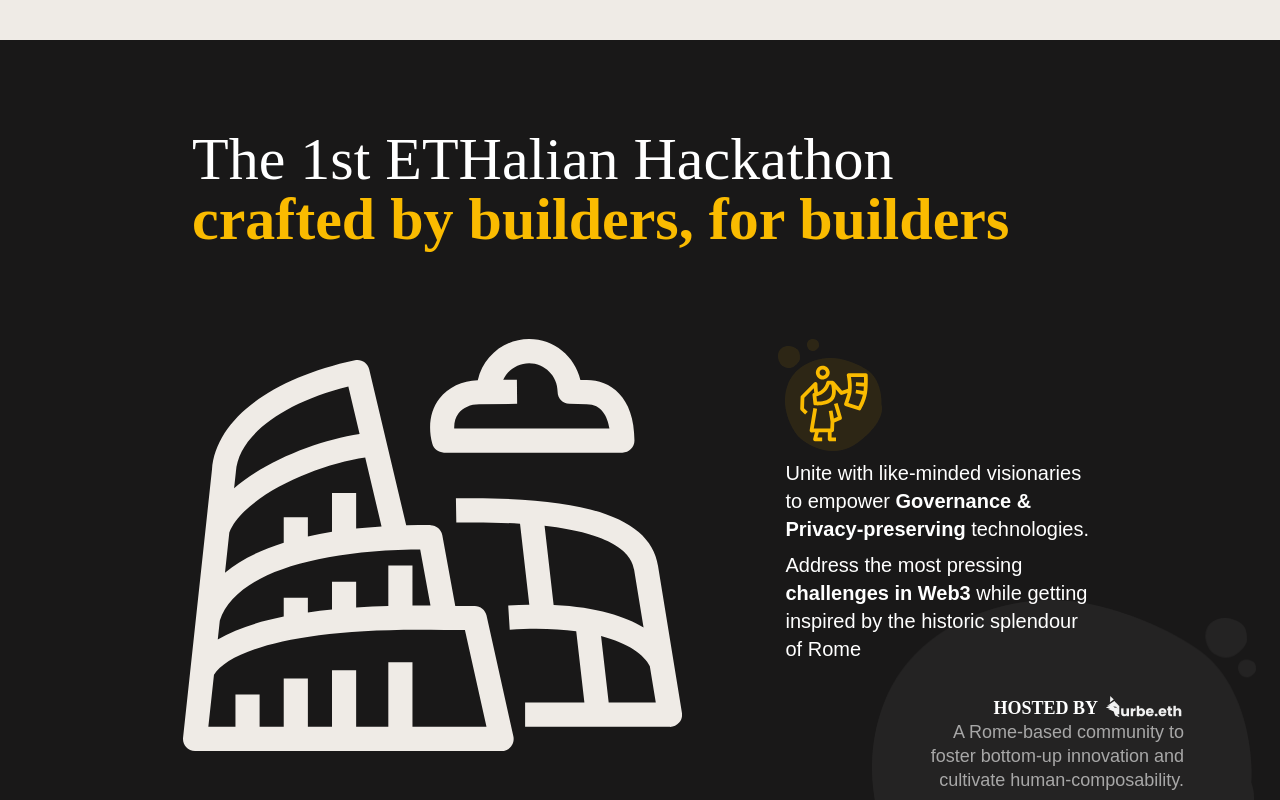
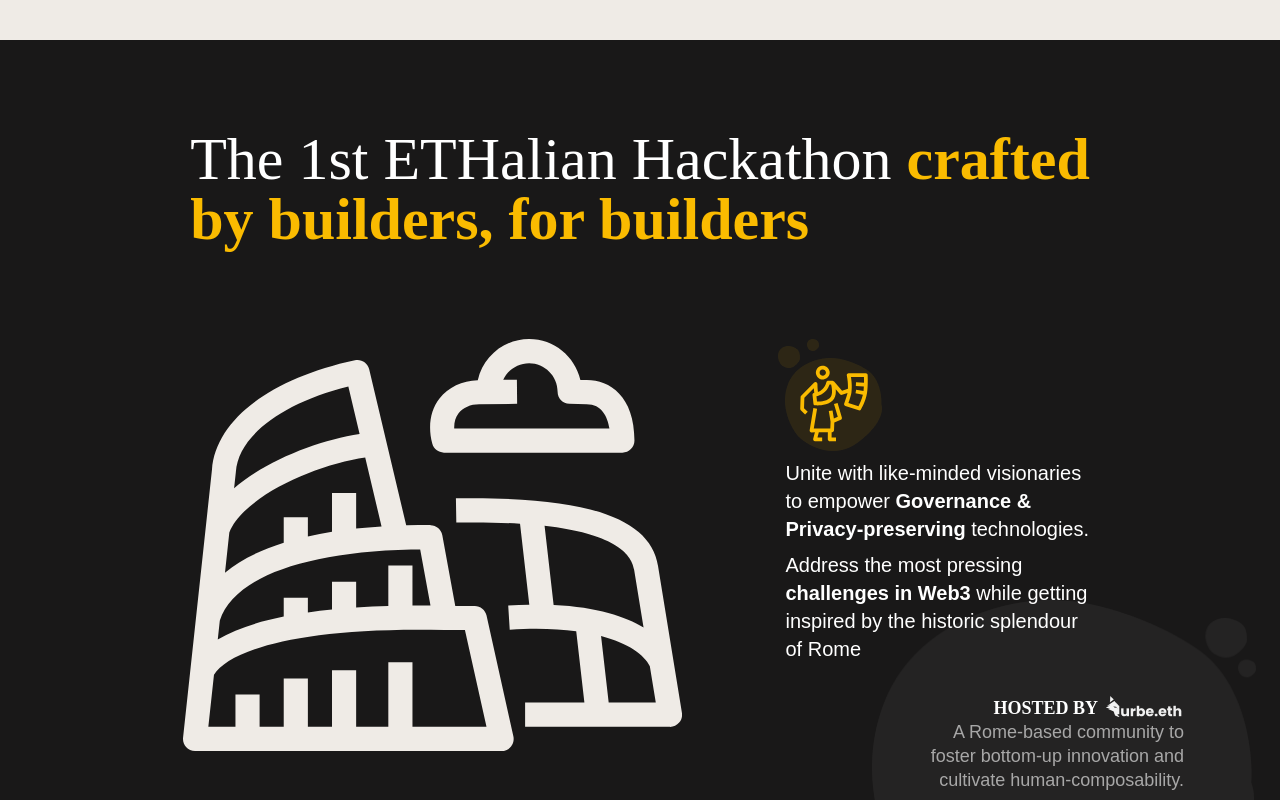
Before and after one commit to urbeETH/ETHRome-2023, a React (Create React App) app: page / in a window 1280 px wide. Shown: the part 760-1560 px from the top of the page. Built offline with nearby package versions, Linux system fonts and the light colour scheme.

Commit message:
Intro + SideEvents Update
- Intro title align
- Side Events button + animation

```diff
--- a/src/components/Intro.tsx
+++ b/src/components/Intro.tsx
@@ -5,10 +5,14 @@ export default function Intro() {
       id='intro'
     >
       <div className='flex flex-col items-center h-full px-8 space-y-12 justify-evenly md:space-y-0 md:px-0'>
-        <h1 className='max-w-4xl text-4xl text-white md:text-6xl'>
-        The 1st ETHalian Hackathon{' '}
-          <span className='font-black text-rome-yellow'>crafted by builders, for builders</span>
-        </h1>
+        <div className='flex flex-col items-center justify-center'>
+          <h1 className='max-w-5xl text-4xl text-white md:text-6xl'>
+            The 1st ETHalian Hackathon <span className='font-black text-rome-yellow'>crafted</span>
+          </h1>
+          <h1 className=' w-full max-w-5xl text-4xl font-black text-left text-rome-yellow md:text-6xl'>
+            by builders, for builders
+          </h1>
+        </div>
         <div className='flex space-x-0 md:space-x-24'>
           <img src='/colosseum.svg' className='hidden lg:block' />
           <div className='flex flex-col max-w-xs'>
@@ -17,17 +21,22 @@ export default function Intro() {
               <img src='/icon-lecture.svg' className='absolute bottom-2 left-4' />
             </div>
             <p className='mt-2 ml-2 text-lg font-light text-white md:text-xl font-redhat'>
-            Unite with like-minded visionaries to empower{' '}
+              Unite with like-minded visionaries to empower{' '}
               <span className='font-bold'>Governance & Privacy-preserving</span> technologies.
             </p>
             <p className='mt-2 ml-2 text-lg font-light text-white md:text-xl font-redhat'>
-            Address the most pressing <span className='font-bold'>challenges in Web3</span> while getting inspired by the historic splendour of Rome
+              Address the most pressing <span className='font-bold'>challenges in Web3</span> while
+              getting inspired by the historic splendour of Rome
             </p>
           </div>
         </div>
       </div>
       <div className='absolute right-12 bottom-12 md:bottom-12 md:right-24'>
-        <img className='absolute -top-8 -left-8 -scale-x-100 md:transform-none max-w-xl md:max-w-sm md:-top-24 md:-left-8' src="/splash_gray.png" alt="" />
+        <img
+          className='absolute -top-8 -left-8 -scale-x-100 md:transform-none max-w-xl md:max-w-sm md:-top-24 md:-left-8'
+          src='/splash_gray.png'
+          alt=''
+        />
         <div className='relative'>
           <div className='flex items-center justify-end space-x-2'>
             <p className='font-semibold text-white'>HOSTED BY</p>
--- a/src/components/SideEvents.tsx
+++ b/src/components/SideEvents.tsx
@@ -3,15 +3,23 @@ export default function SideEvents() {
     <div className='h-auto py-24 2xl:py-0 xl:h-screen relative bg-[#EFEBE6]' id='sideEvents'>
       <div className='flex flex-col items-center justify-center h-full space-y-24'>
         <div className='flex flex-col items-center justify-center'>
-          <h1 className='text-7xl w-4/5 md:w-full md:max-w-4xl text-rome-red text-center font-bold'>Side Events</h1>
+          <h1 className='text-7xl w-4/5 md:w-full md:max-w-4xl text-rome-red text-center font-bold'>
+            Side Events
+          </h1>
         </div>
         <div className=' w-4/5 md:w-2/4 text-rome-red text-center font-redhat space-y-4'>
-          Side events offer a dynamic platform for participants, communities, and sponsors to derive additional value and engagement beyond the core hackathon experience. These events serve as catalysts for networking, learning, and fostering collaboration.
+          Side events offer a dynamic platform for participants, communities, and sponsors to derive
+          additional value and engagement beyond the core hackathon experience. These events serve
+          as catalysts for networking, learning, and fostering collaboration.
         </div>
         <div className='flex flex-col items-center w-4/5 space-y-8 md:flex-row md:items-start justify-evenly md:space-y-0'>
           <div className='flex flex-col items-center p-4 space-y-4'>
             <div className='flex justify-center items-center w-full h-52 '>
-              <img src="/side-events_urbetalks.png" alt="" />
+              <img
+                className='md:hover:scale-110 transition-all duration-700'
+                src='/side-events_urbetalks.png'
+                alt=''
+              />
             </div>
             <h2 className='text-3xl text-rome-red text-center font-bold'>Wed 4th Oct</h2>
             <h2 className='text-3xl text-rome-red text-center font-bold'>Talent Garden Ostiense</h2>
@@ -21,7 +29,11 @@ export default function SideEvents() {
           </div>
           <div className='flex flex-col items-center p-4 space-y-4'>
             <div className='flex justify-center items-center w-full h-52 '>
-             <img src="/side-events_web3privacy.png" alt="" />
+              <img
+                className='md:hover:scale-110 transition-all duration-700'
+                src='/side-events_web3privacy.png'
+                alt=''
+              />
             </div>
             <h2 className='text-3xl text-rome-red font-bold text-center'>Thu 5th Oct</h2>
             <h2 className='text-3xl text-rome-red font-bold text-center'>Villaggio Globale</h2>
@@ -30,10 +42,17 @@ export default function SideEvents() {
             </p>
           </div>
           <div className='flex flex-col items-center p-4 space-y-4'>
+            <a
+              className='w-full cursor md:hover:scale-110 transition-all duration-700'
+              href='mailto:sponsor@ethrome.org'
+            >
               <div className='flex justify-center items-center w-full h-36 md:h-52 border-4 border-rome-red rounded-[2rem] text-rome-red text-6xl'>
                 +
               </div>
-            <h2 className='text-3xl text-rome-red font-bold text-center'>Your side event goes here</h2>
+            </a>
+            <h2 className='text-3xl text-rome-red font-bold text-center'>
+              Your side event goes here
+            </h2>
             <p className='text-center font-redhat'>
               If you want to organize a side event, we are happy to help!
             </p>
```
Lines whose indentation alone changed are shown as unchanged.
